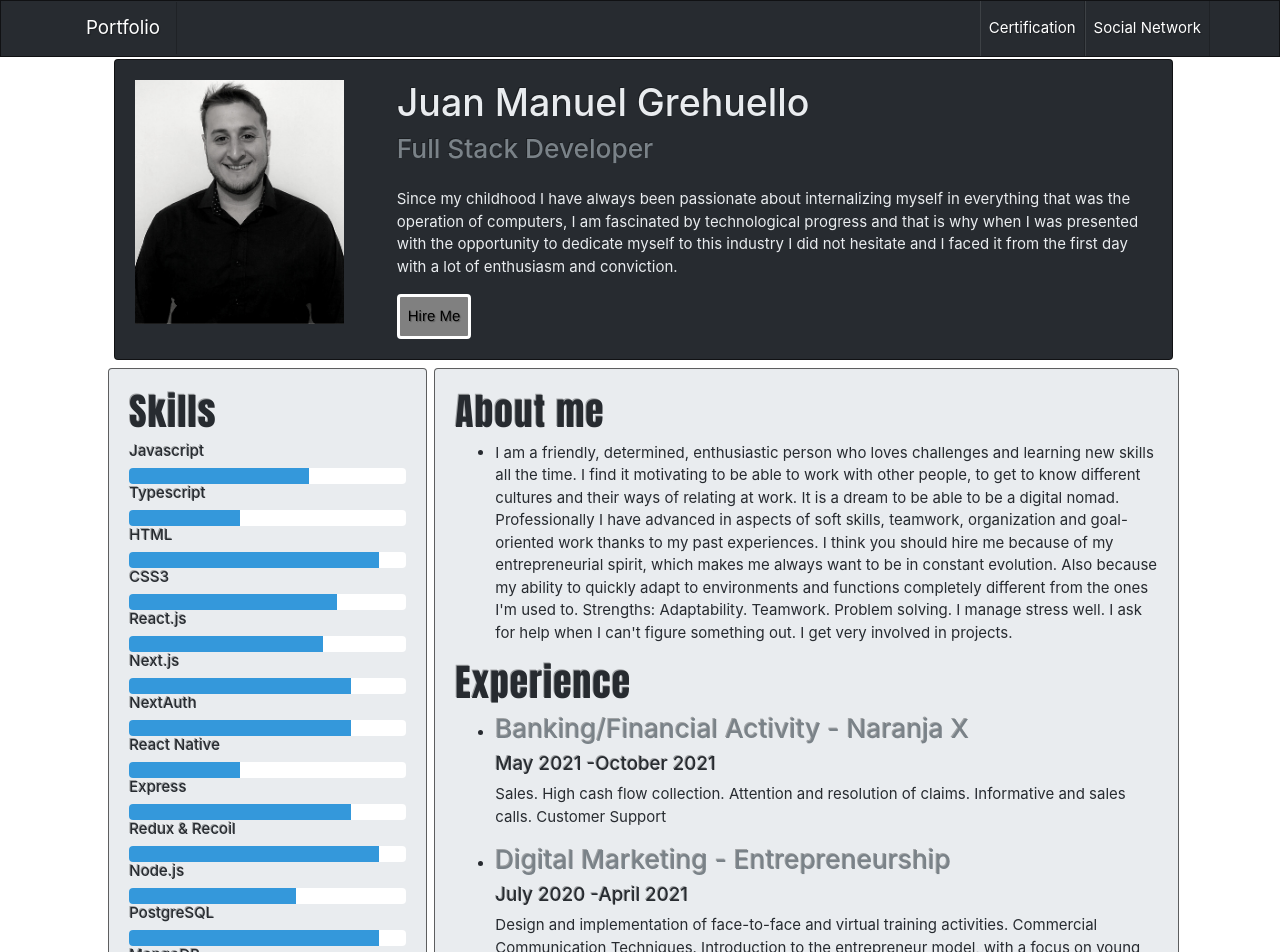
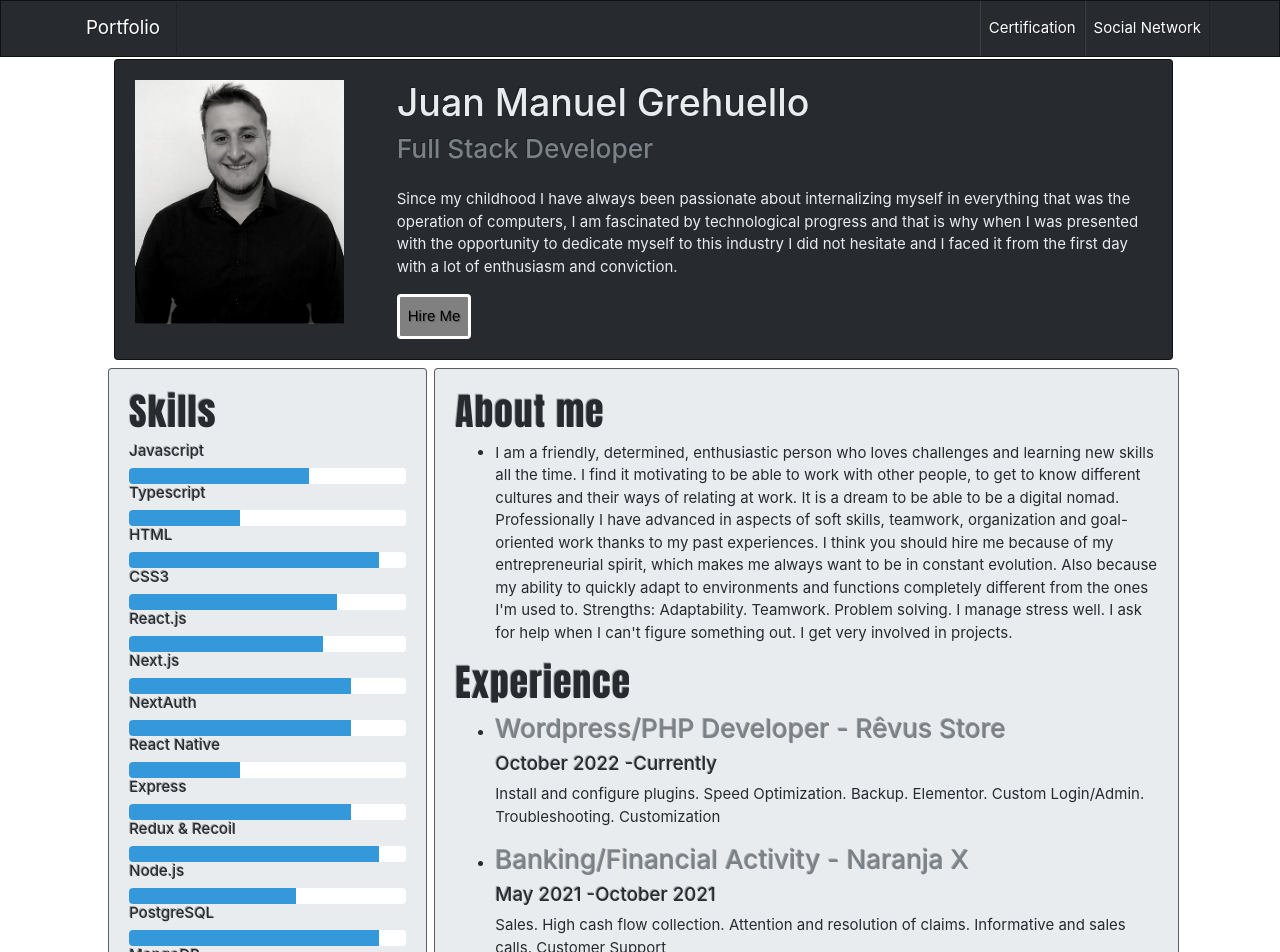
Before and after one commit to JuanmaGre/nextjs-blog-portfolio, a Next.js app: page / in a window 1280 px wide. Shown: the top 952 px of the page. Built offline with nearby package versions, Linux system fonts and the light colour scheme; a small style sheet from the web is missing.

Commit message:
experiencia laboral revus

```diff
--- a/profile.js
+++ b/profile.js
@@ -62,6 +62,12 @@ export const skills = [
 ]
 
 export const experiences = [
+    {
+        title: 'Wordpress/PHP Developer - Rêvus Store',
+        description: "Install and configure plugins. Speed Optimization. Backup. Elementor. Custom Login/Admin. Troubleshooting. Customization",
+        from: 'October 2022',
+        to: 'Currently'
+    },
     {
         title: 'Banking/Financial Activity - Naranja X',
         description: "Sales. High cash flow collection. Attention and resolution of claims. Informative and sales calls. Customer Support",
```
